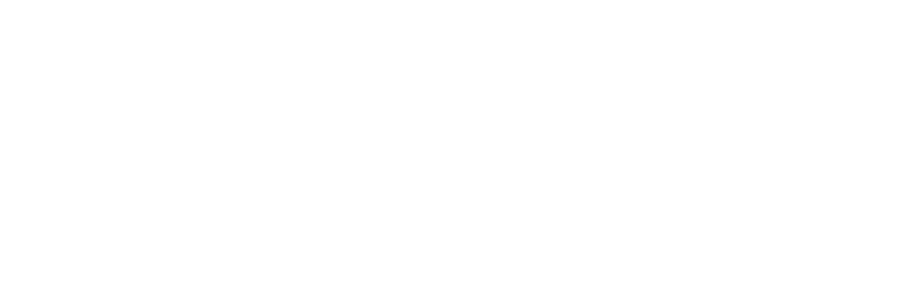
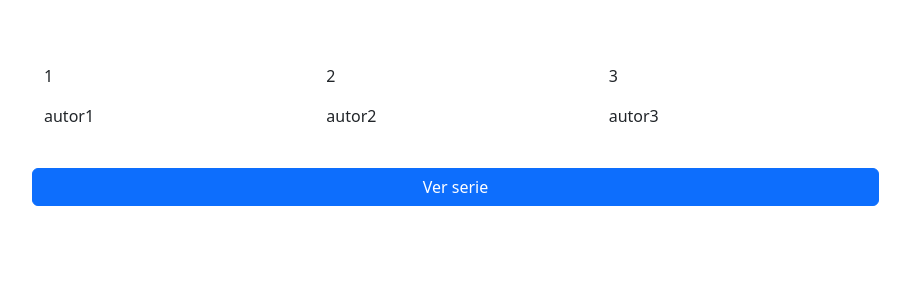
Before and after one commit to mariogiron/apolo-pruebagit, an Angular app: page / in a window 1280 px wide. Before the commit this address had no page. Shown: the top 300 px of the page, without its empty margins (327-1237 px from the left). Built offline with nearby package versions, Linux system fonts and the light colour scheme.

Commit message:
creacion de array de series

```diff
--- a/src/app/app.component.html
+++ b/src/app/app.component.html
@@ -1 +1,2 @@
+<app-lista-series></app-lista-series>
 <router-outlet></router-outlet>
--- a/src/app/components/lista-series/lista-series.component.html
+++ b/src/app/components/lista-series/lista-series.component.html
@@ -10,6 +10,7 @@
           <p>{{serie.titulo}}</p>
           <p>{{serie.creador}}</p>
         </article>
+        <a class="btn btn-primary mb-5" [routerLink]="['/listaSeries']">Ver serie</a>
       </div>
     </div>
 
--- a/src/app/components/lista-series/lista-series.component.ts
+++ b/src/app/components/lista-series/lista-series.component.ts
@@ -8,9 +8,30 @@
 })
 export class ListaSeriesComponent implements OnInit {
 
+  arrSeries: Serie[];
 
-  arrSeries: Serie[] = new Array();
-  constructor() { }
+  constructor() {
+    this.arrSeries = new Array(
+      {
+        id: 1,
+        title: 'La vida es bella',
+        creador: 'autor1'
+
+      },
+      {
+        id: 2,
+        title: 'El grinch',
+        creador: 'autor2'
+
+      },
+      {
+        id: 3,
+        title: 'El hombre manos de tijera',
+        creador: 'autor3'
+
+      }
+    )
+  }
 
   ngOnInit(): void {
 
```
